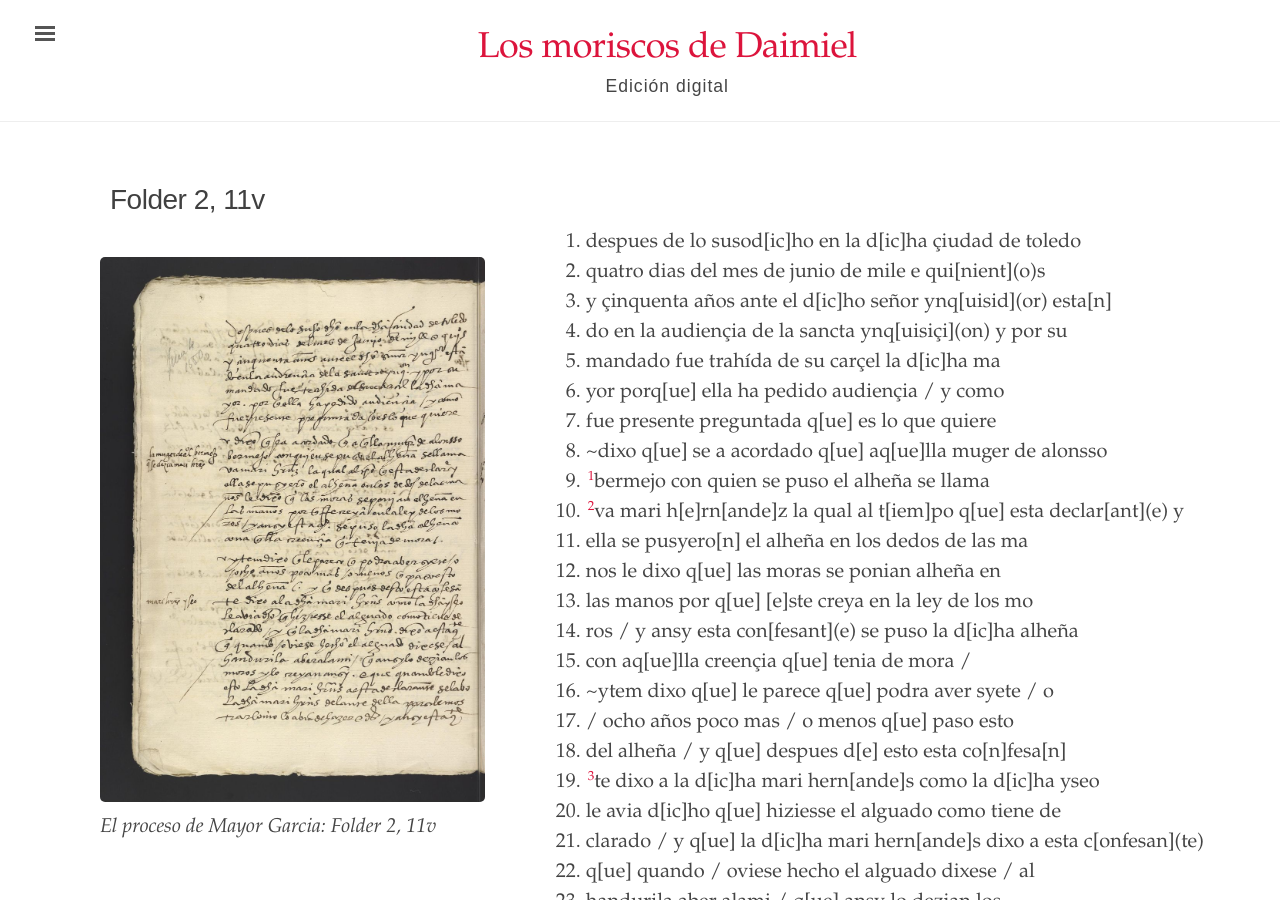
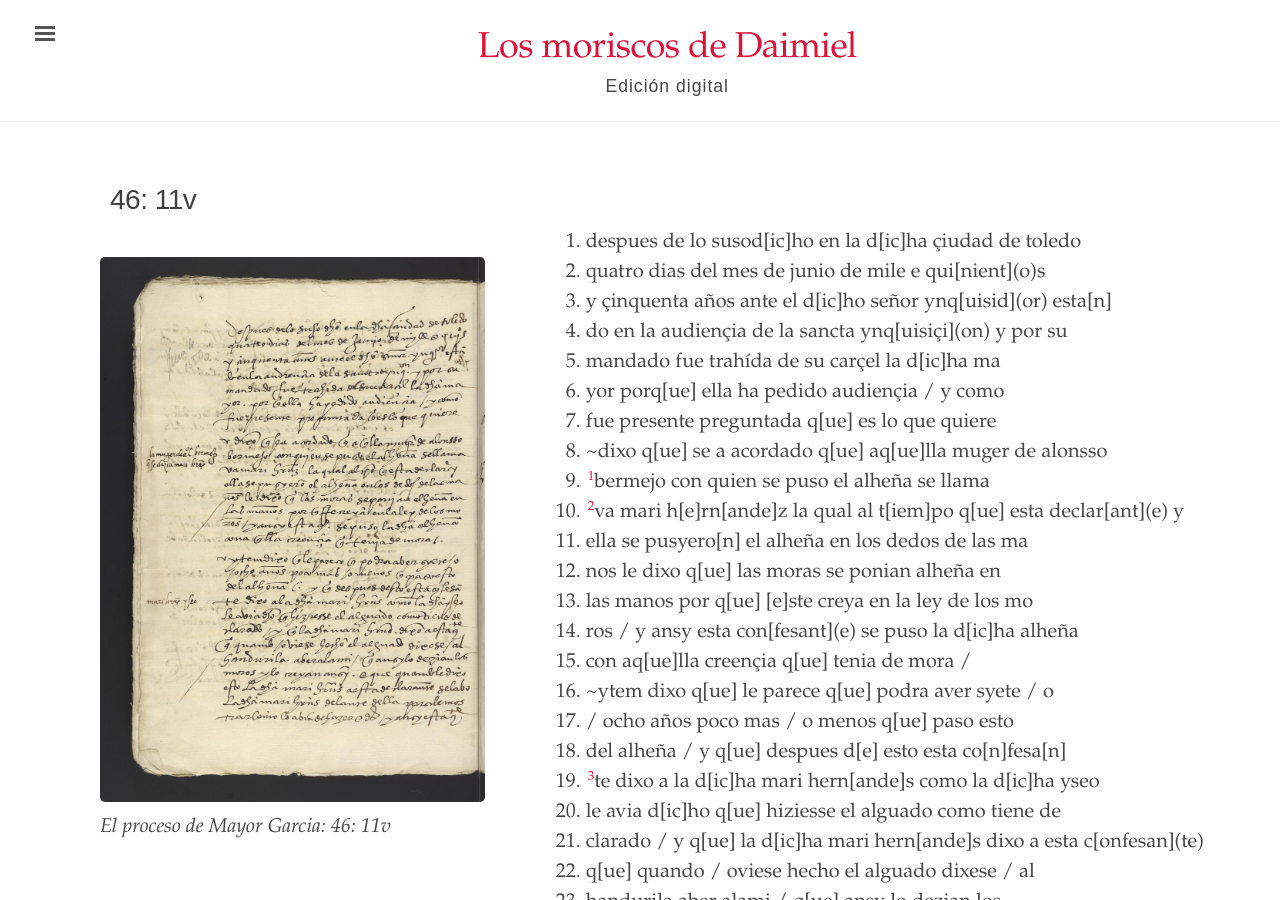
Before and after one commit to digbmc/moriscos-daimel, a Jekyll site: the page built from _texts/folder-2-11v.md, in a window 1280 px wide and 900 px high. Built offline with Jekyll 4.4.1, drawn with Linux system fonts in a browser that asks for light colours.

Commit message:
Update folder-2-11v.md

```diff
--- a/_texts/folder-2-11v.md
+++ b/_texts/folder-2-11v.md
@@ -1,6 +1,6 @@
 ---
 layout: manuscrito
-title: Folder 2, 11v
+title: "46: 11v"
 image: /assets/images/Folder_2_11v.jpg
 body_class: wide-page
 order: 22
```
